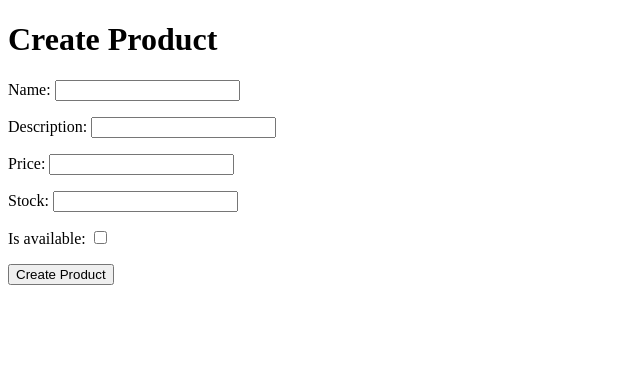
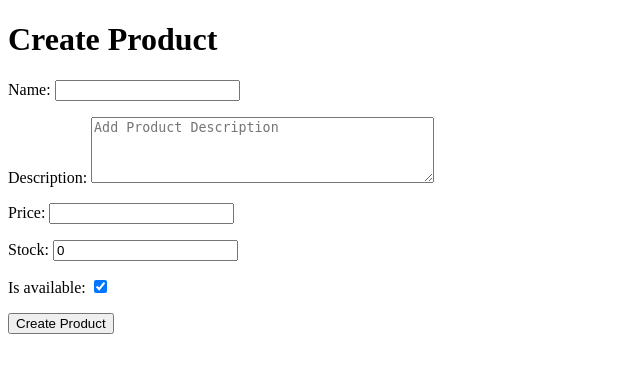
Before and after one commit to Amanyadav72/Shophub, a Django app: page /product-form/ in a window 1280 px wide. Shown: the top 373 px of the page, without its empty margins (0-640 px from the left). Run offline with Django 5.2, Linux system fonts and the light colour scheme.

Commit message:
Models update and add edit products

```diff
--- a/products/admin.py
+++ b/products/admin.py
@@ -4,7 +4,7 @@ from .models import Product
 
 @admin.register(Product)
 class ProductAdmin(admin.ModelAdmin):
-    list_display = ["name", "price", "stock"]
+    list_display = ["name", "price", "stock", "is_available", "created_at", "updated_at"]
     search_fields = ["name", "description"]
     list_filter = ["is_available"]
     ordering = ["-created_at"]
--- a/products/forms.py
+++ b/products/forms.py
@@ -1,9 +1,22 @@
 from django import forms
 from .models import Product
 
-class ProductForm(forms.Form):
-    name = forms.CharField(max_length=100)
-    description = forms.CharField()
-    price = forms.DecimalField()
-    stock = forms.IntegerField()
-    is_available = forms.BooleanField(required=False)
+class ProductForm(forms.ModelForm):
+    class Meta:
+        model = Product
+        fields = ["name", "description", "price", "stock", "is_available"]
+
+        widgets = {
+        "description": forms.Textarea(
+            attrs={
+                "rows": 4,
+                "placeholder": "Add Product Description"
+                  }
+                ),
+            }
+
+    def clean_stock(self):
+        stock = self.cleaned_data["stock"]
+        if stock < 0:
+            raise forms.ValidationError("Stock cannot be negative.")
+        return stock
--- a/products/templates/products/home.html
+++ b/products/templates/products/home.html
@@ -10,7 +10,6 @@
     {% for item in products %}
         <p>{{ item.name }} </p>
         <p>Price: Rs.{{ item.price }} </p>
-        <p>Description: {{ item.description }} </p>
     {% endfor %}
 
 </body>
--- a/products/urls.py
+++ b/products/urls.py
@@ -5,4 +5,5 @@ from . import views
 urlpatterns = [
     path("", views.home, name="home"),
     path("product-form/", views.product_form, name="product_form"),
+    path("product/<int:pk>/edit/", views.edit_product, name="edit_product"),
 ]
--- a/products/views.py
+++ b/products/views.py
@@ -1,7 +1,6 @@
-from django.shortcuts import render
+from django.shortcuts import render, redirect, get_object_or_404
 from django.http import HttpResponse
 from .models import Product
-from django.shortcuts import get_object_or_404
 from .forms import ProductForm
 
 
@@ -14,14 +13,9 @@ def product_form(request):
         form = ProductForm(request.POST)
         if form.is_valid():
             print("Form is Valid")
-            product = Product(
-                name=form.cleaned_data["name"],
-                description=form.cleaned_data["description"],
-                price=form.cleaned_data["price"],
-                stock=form.cleaned_data["stock"],
-                is_available=form.cleaned_data["is_available"],
-            )
-            product.save()
+            form.save()
+            print("Product saved successfully")
+            return redirect("product_form")
         else:
             print("Form is Invalid")
             print(form.errors)
@@ -30,3 +24,17 @@ def product_form(request):
 
     context = {"form": form}
     return render(request, "products/product_Form.html", context)
+
+def edit_product(request, pk):
+    product = get_object_or_404(Product, pk=pk)
+
+    if request.method == 'Post':
+        form = ProductForm(request.Post, instance=product)
+
+        if form.is_valid():
+            form.save()
+            return redirect('home')
+    else:
+        form = ProductForm(instance=product)
+
+    return render(request, "products/product_form.html", {"form":form})
```
